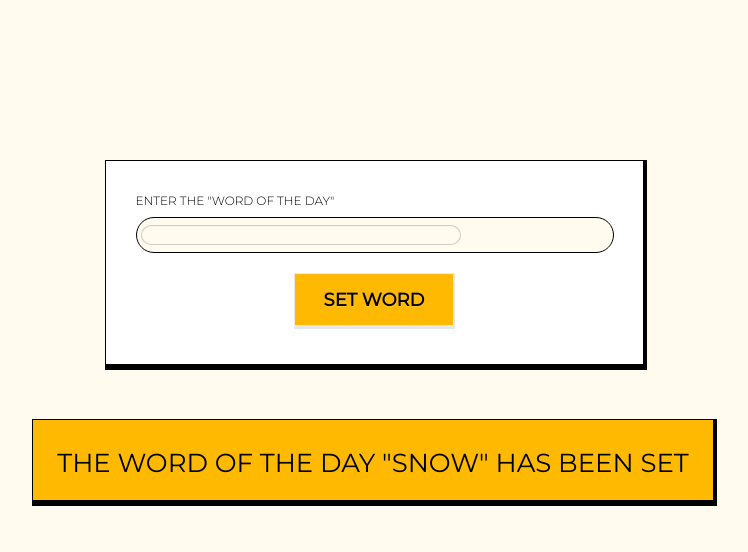
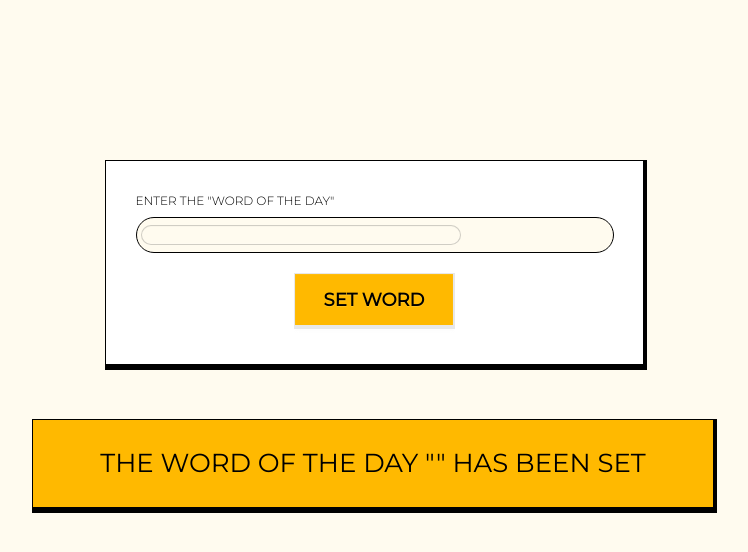
Before and after one commit to jcyalung/fu-stamps, a Next.js app: page /stamp in a window 1280 px wide. Both pictures are taken after a click on the button "SET WORD". Shown: the top 552 px of the page, without its empty margins (264-1012 px from the left). Built offline with nearby package versions, Linux system fonts and the light colour scheme.

Commit message:
word will be based on input

```diff
--- a/components/stamp.tsx
+++ b/components/stamp.tsx
@@ -1,4 +1,7 @@
+'use client';
+
 import { Montserrat } from "next/font/google";
+import { useState } from "react";
 
 const montserrat = Montserrat({
   variable: "--font-montserrat",
@@ -8,7 +11,24 @@ const montserrat = Montserrat({
 });
 
 export default function Stamp(){
-    const word = "SNOW"; // example word
+    // fade in and out the status message
+    const [ status, setStatus ] = useState("hidden");
+    const [ fade, setFade ] = useState(false);
+
+    const [word, setWord] = useState("");
+    const [message, setMessage] = useState("");
+
+    const handleSetWord = () => {
+        setStatus("flex");
+        setFade(true);
+
+        setMessage(`THE WORD OF THE DAY "${word}" HAS BEEN SET`);
+
+        setTimeout(() => {
+            setFade(false);
+        }, 3000);
+    }
+
     return (
         <div className="flex flex-col items-center bg-white text-black w-[542px] h-[210px] border-1 border-b-6 border-r-4 p-[32px]">
             <div className="flex flex-col gap-y-[8px]">
@@ -16,16 +36,18 @@ export default function Stamp(){
                     ENTER THE "WORD OF THE DAY"
                 </div>
                 <div className="flex w-[478px] h-[36px] border-1 rounded-4xl bg-lightyellow items-center">
-                    <input type="text" className={`ml-[4px] h-[20px] input rounded-full bg-lightyellow focus:outline-none ${montserrat.className} font-light`} />
+                    <input onChange={(e) => setWord(e.target.value)} type="text" className={`ml-[4px] h-[20px] input rounded-full bg-lightyellow focus:outline-none ${montserrat.className} font-light`} />
                 </div>
             </div>
             <div>
-                <button className={`btn h-[56px] w-[161px] mt-[20px] border-b-4 border-r-2 rounded-none bg-amber-400 px-[24px] py-[16px] text-lg text-black ${montserrat.className}`}>
+                <button onClick={handleSetWord} className={`btn h-[56px] w-[161px] mt-[20px] border-b-4 border-r-2 rounded-none bg-amber-400 px-[24px] py-[16px] text-lg text-black ${montserrat.className}`}>
                     SET WORD
                 </button>
             </div>
-            <div className={`flex ${montserrat.className} italic bg-amber-400 w-[685px] h-[87px] mt-[90px] p-[24px] justify-center border-1 border-b-6 border-r-4 text-[26px]`}>
-                THE WORD OF THE DAY "{word}" HAS BEEN SET
+            {/* in the future this will be conditionally rendered based on the token */}
+            <div className={status + ` ${montserrat.className} italic bg-amber-400 w-[685px] mt-[90px] p-[24px] justify-center border-1 border-b-6 border-r-4 text-[26px]
+                            transition-all ease-in-out duration-500 ${fade ? "opacity-100" : "opacity-0"}`}>
+                {message}
             </div>
             <div className={`hidden ${montserrat.className} italic bg-amber-400 w-[740px] h-[87px] mt-[90px] p-[24px] justify-center border-1 border-b-6 border-r-4 text-[26px]`}>
                 THE WORD OF THE DAY "{word}" FAILED TO BE SET
```
